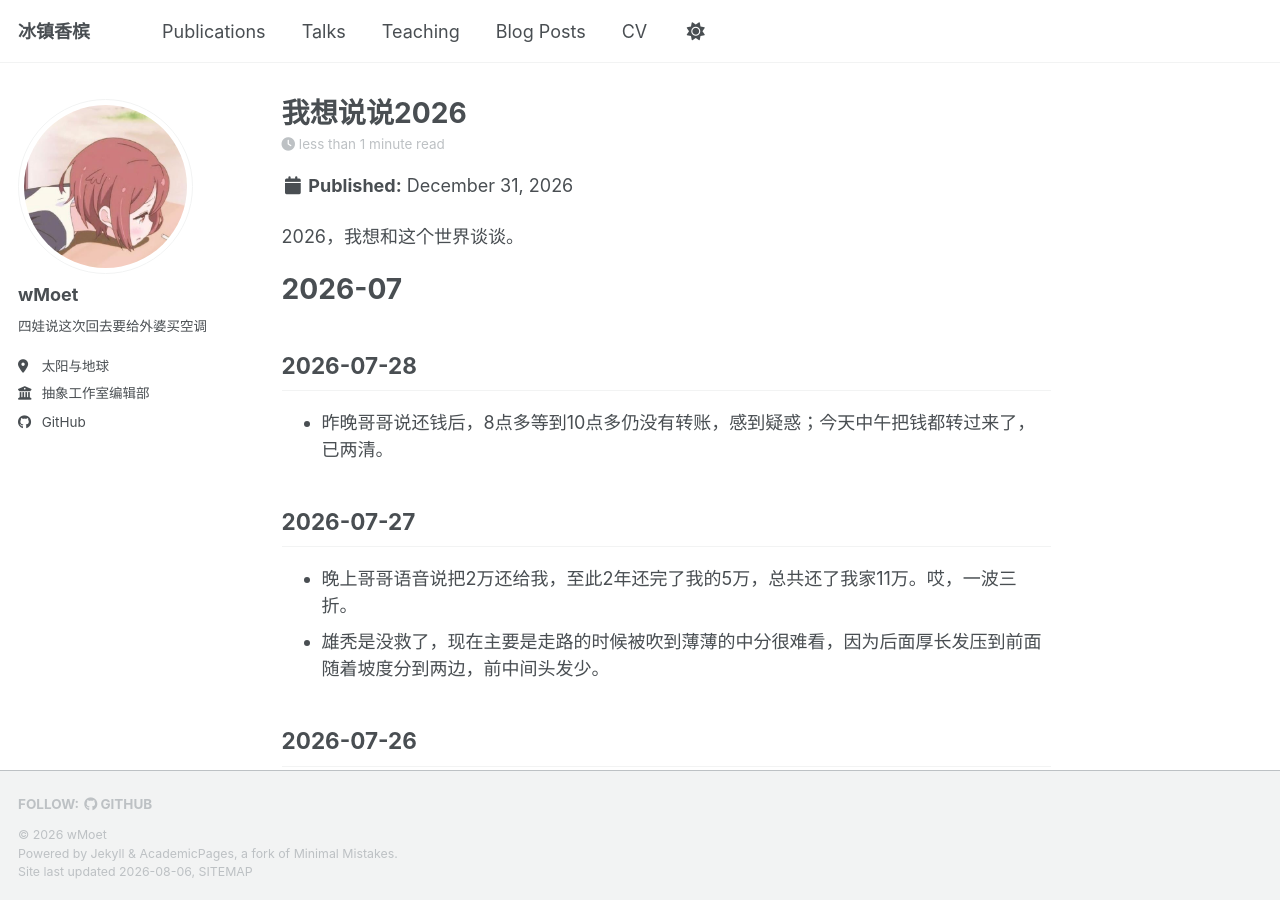
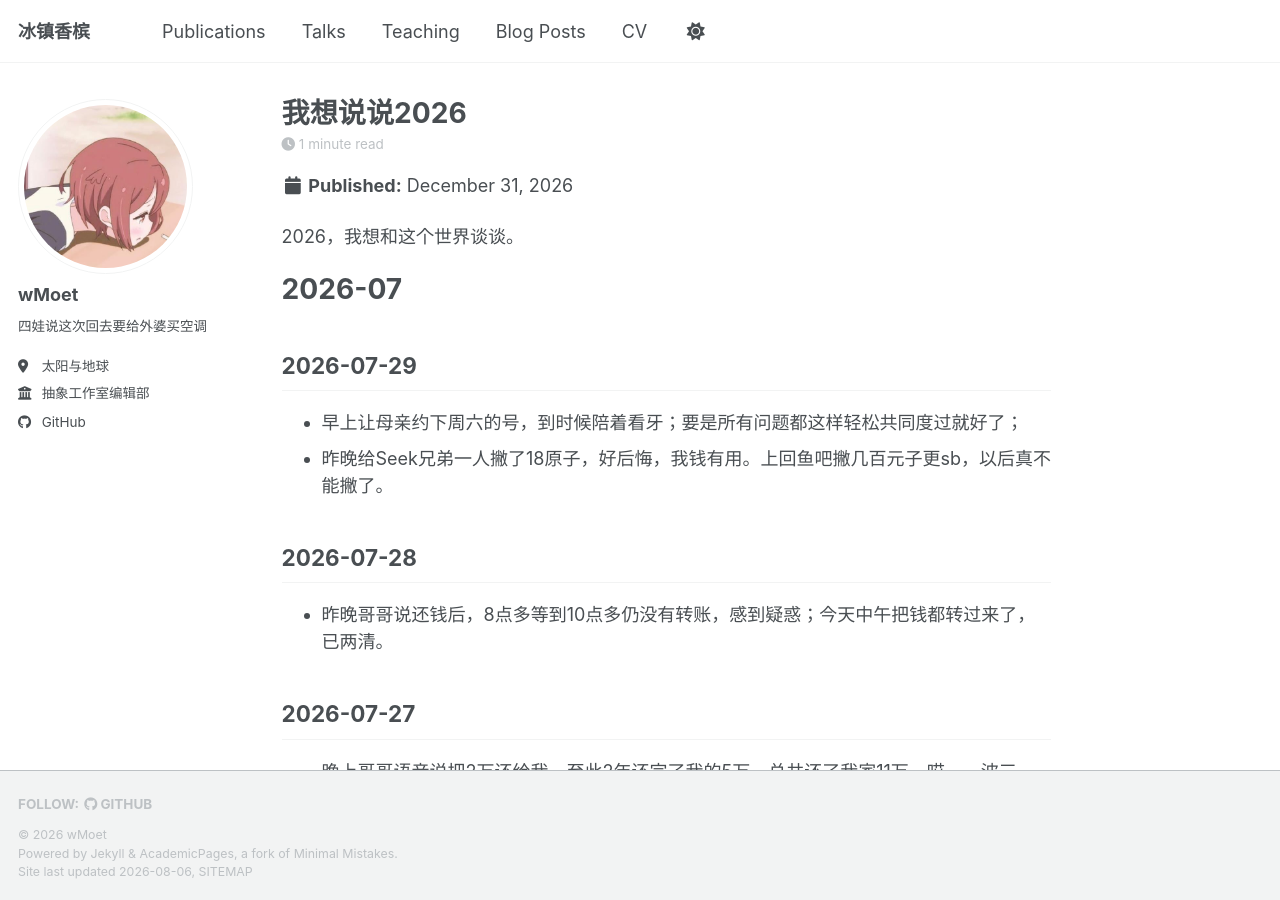
Before and after one commit to wMoet/wMoet.github.io, a Jekyll site: the page built from _posts/2026-12-31-我想说说2026.md, in a window 1280 px wide and 900 px high. Built offline with Jekyll 4.4.1, drawn with Linux system fonts in a browser that asks for light colours; a script bundle is joined from its source files by our own code; library files that are not in the unit come from our copies.

Commit message:
Update 2026-12-31-我想说说2026.md

```diff
--- a/_posts/2026-12-31-我想说说2026.md
+++ b/_posts/2026-12-31-我想说说2026.md
@@ -8,6 +8,10 @@ tags:
 2026，我想和这个世界谈谈。
 
 # 2026-07
+## 2026-07-29
+- 早上让母亲约下周六的号，到时候陪着看牙；要是所有问题都这样轻松共同度过就好了；
+- 昨晚给Seek兄弟一人撇了18原子，好后悔，我钱有用。上回鱼吧撇几百元子更sb，以后真不能撇了。
+
 ## 2026-07-28
 - 昨晚哥哥说还钱后，8点多等到10点多仍没有转账，感到疑惑；今天中午把钱都转过来了，已两清。
 
```
